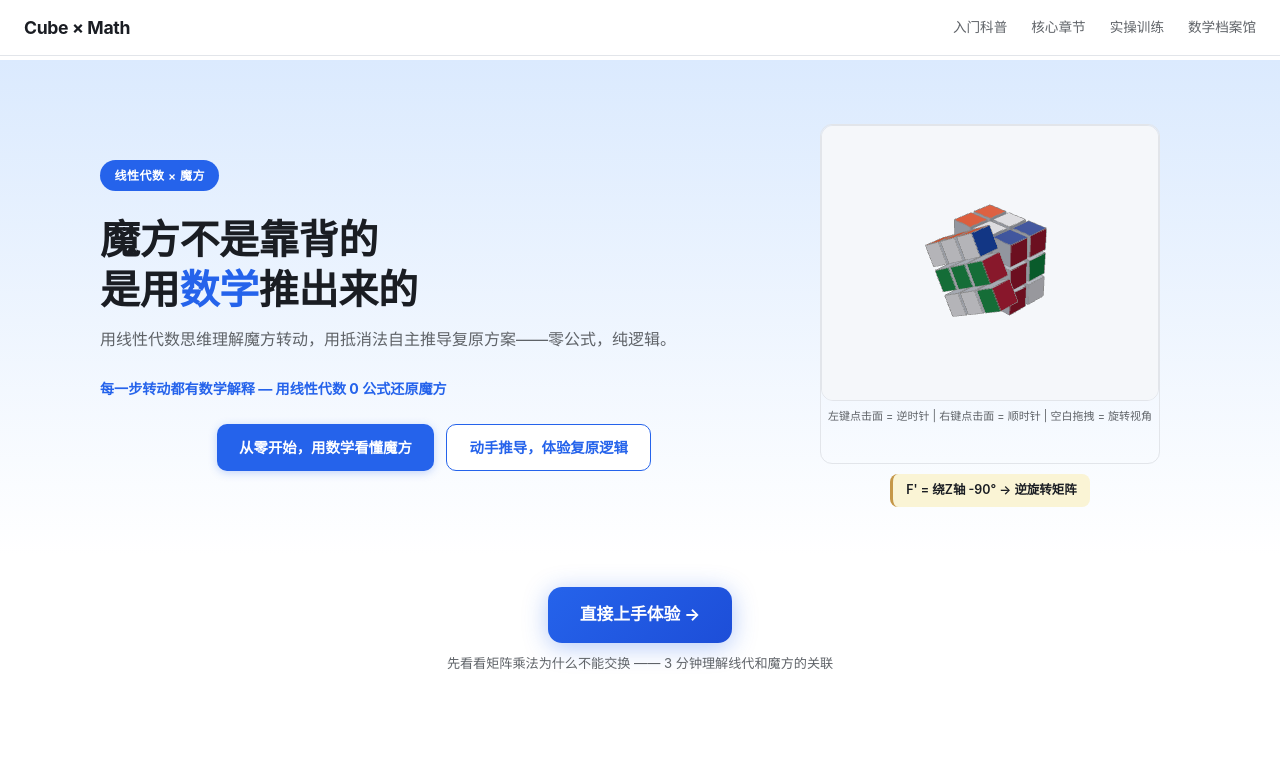
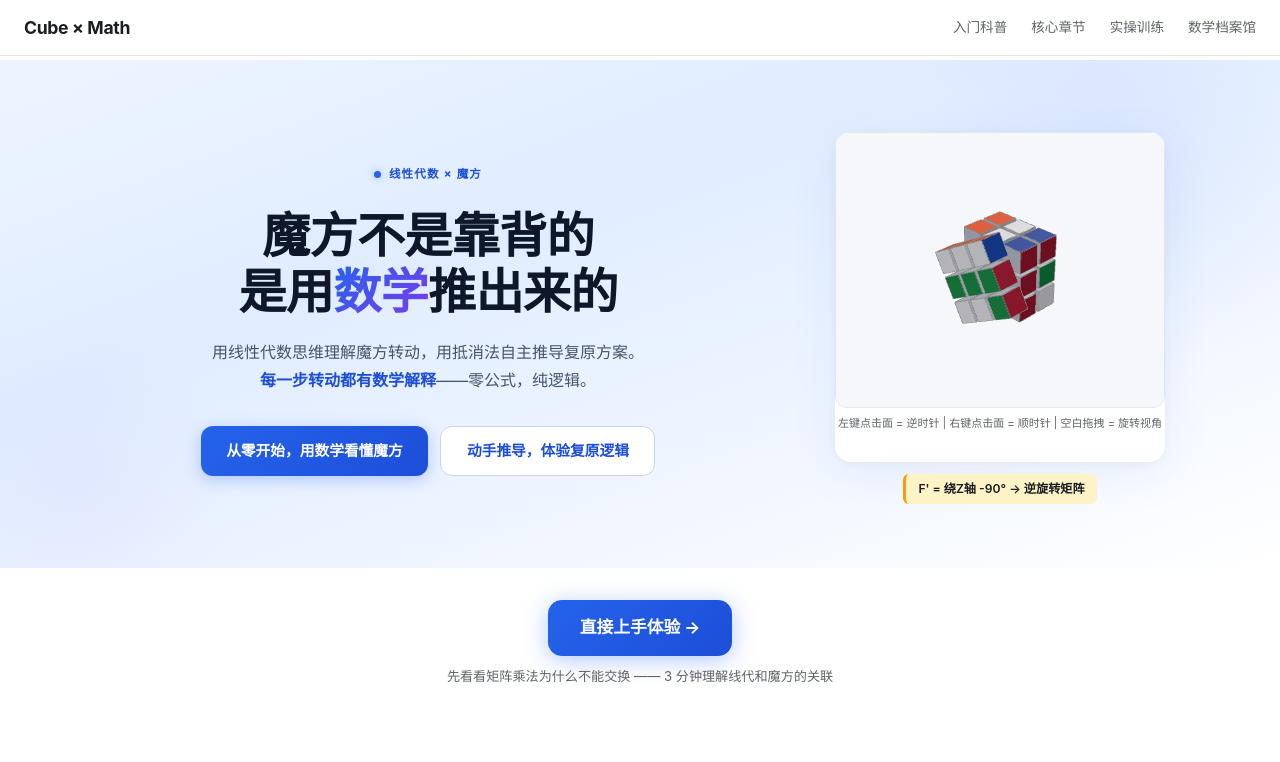
Before and after one commit to tommao46/cube-math, a React (Vite) app: page / in a window 1280 px wide. Shown: the top 762 px of the page. Built offline with nearby package versions, Linux system fonts and the light colour scheme.

Commit message:
style: Hero 排版重构 — 居中+轻量+协调
- 左侧文字区居中对齐，badge/标题/描述/按钮中轴连贯

- badge 轻量化(圆点+纯文字)替代蓝底大标签

- tagline 并入 hero-desc 单段描述

- 独立 hero-btn-primary/outline 样式

- 魔方容器阴影优化

```diff
--- a/src/index.css
+++ b/src/index.css
@@ -71,53 +71,170 @@ ul, ol { list-style: none; }
 .section { padding: 3.5rem 0; }
 .section-sm { padding: 2rem 0; }
 
-/* ==================== Hero ==================== */
+/* ==================== 首页 - Hero 区 ==================== */
+
 .hero {
-  padding: 4rem 1.5rem 3rem;
-  background: linear-gradient(180deg, var(--accent-l) 0%, var(--bg) 100%);
+  position: relative;
+  padding: 4.5rem 1.5rem 4rem;
+  background: linear-gradient(160deg, #EEF5FF 0%, #E0ECFF 35%, var(--bg) 100%);
+  overflow: hidden;
+}
+.hero::before {
+  content: '';
+  position: absolute;
+  top: -120px; right: -60px;
+  width: 440px; height: 440px;
+  background: radial-gradient(circle, rgba(37,99,235,0.07) 0%, transparent 70%);
+  border-radius: 50%;
+  pointer-events: none;
+}
+.hero::after {
+  content: '';
+  position: absolute;
+  bottom: -80px; left: -80px;
+  width: 320px; height: 320px;
+  background: radial-gradient(circle, rgba(124,58,237,0.04) 0%, transparent 70%);
+  border-radius: 50%;
+  pointer-events: none;
 }
 .hero-inner {
+  position: relative; z-index: 1;
   max-width: var(--max-w);
   margin: 0 auto;
   display: flex;
   align-items: center;
-  gap: 2rem;
+  gap: 4rem;
 }
+
+/* 左侧文字 */
 .hero-text {
-  flex: 1;
-  text-align: left;
+  flex: 1; min-width: 0;
+  text-align: center;
 }
-.hero-text h1 { max-width: 100%; margin-left: 0; margin-right: 0; }
-.hero-text p.sub { max-width: 100%; margin: 0 0 2rem 0; }
+
+.hero-badge {
+  display: inline-flex; align-items: center; gap: 0.5rem;
+  font-size: 0.72rem; font-weight: 700; letter-spacing: 1.2px;
+  text-transform: uppercase;
+  color: var(--accent-d);
+  margin-bottom: 1.5rem;
+}
+.hero-badge-dot {
+  display: inline-block;
+  width: 7px; height: 7px;
+  border-radius: 50%;
+  background: var(--accent);
+  box-shadow: 0 0 8px rgba(37,99,235,0.4);
+}
+
+.hero-text h1 {
+  font-size: clamp(2.2rem, 5vw, 3rem); font-weight: 800;
+  letter-spacing: -0.6px;
+  line-height: 1.15; color: #0F172A;
+  margin-bottom: 1.2rem;
+}
+.hero-text h1 em {
+  font-style: normal;
+  background: linear-gradient(135deg, #2563EB 0%, #7C3AED 100%);
+  -webkit-background-clip: text;
+  -webkit-text-fill-color: transparent;
+  background-clip: text;
+}
+
+.hero-desc {
+  color: #475569;
+  font-size: 1rem;
+  line-height: 1.75;
+  margin-bottom: 2rem;
+  max-width: 460px;
+  margin-left: auto;
+  margin-right: auto;
+}
+.hero-desc strong {
+  color: var(--accent-d);
+  font-weight: 700;
+}
+
+/* 按钮行 */
+.hero-btn-row {
+  display: flex; gap: 0.75rem;
+  justify-content: center;
+  flex-wrap: wrap;
+}
+
+/* 按钮 */
+.hero-btn-primary,
+.hero-btn-outline {
+  display: inline-flex; align-items: center; gap: 0.4rem;
+  padding: 0.75rem 1.6rem;
+  border-radius: 12px;
+  font-size: 0.92rem; font-weight: 600;
+  text-decoration: none;
+  transition: all 0.2s;
+}
+.hero-btn-primary {
+  background: linear-gradient(135deg, #2563EB, #1D4ED8);
+  color: #fff;
+  box-shadow: 0 4px 16px rgba(37,99,235,0.3);
+}
+.hero-btn-primary:hover {
+  transform: translateY(-1px);
+  box-shadow: 0 6px 24px rgba(37,99,235,0.4);
+}
+.hero-btn-outline {
+  background: #fff;
+  color: var(--accent-d);
+  border: 1.5px solid #CBD5E1;
+}
+.hero-btn-outline:hover {
+  background: #F8FAFC;
+  border-color: var(--accent);
+}
+
+/* 右侧魔方 */
 .hero-visual {
-  flex: 0 0 380px;
+  flex: 0 0 360px;
   display: flex;
   flex-direction: column;
   align-items: center;
 }
-.hero-badge {
-  display: inline-block;
-  background: var(--accent); color: #fff;
-  font-size: 0.75rem; font-weight: 600;
-  padding: 0.35rem 0.9rem; border-radius: 20px;
-  margin-bottom: 1.5rem; letter-spacing: 0.5px;
+.hero-cube-wrap {
+  width: 330px; height: 330px;
+  border-radius: 16px;
+  overflow: hidden;
+  background: var(--bg);
+  box-shadow: 0 12px 48px rgba(37,99,235,0.08), 0 2px 8px rgba(0,0,0,0.04);
+  transition: box-shadow 0.4s;
 }
-.hero-text h1 {
-  font-size: clamp(1.8rem, 4vw, 2.5rem); font-weight: 800;
-  letter-spacing: -0.3px; margin-bottom: 0.75rem;
-  line-height: 1.25;
+.hero-cube-wrap:hover {
+  box-shadow: 0 16px 56px rgba(37,99,235,0.12), 0 4px 12px rgba(0,0,0,0.06);
 }
-.hero-text h1 em { font-style: normal; color: var(--accent); }
-.hero-text p.sub {
-  color: var(--ink2); font-size: 1rem;
-  line-height: 1.6;
+.hero-label {
+  margin-top: 0.75rem;
+  min-height: 1.8rem;
+  display: flex; align-items: center; justify-content: center;
 }
+.hero-label-inner {
+  padding: 0.3rem 0.8rem;
+  border-radius: 6px;
+  font-size: 0.76rem; font-weight: 600;
+  border-left: 3px solid transparent;
+  animation: labelFadeIn 0.3s ease;
+}
+@keyframes labelFadeIn {
+  from { opacity: 0; transform: translateY(-3px); }
+  to   { opacity: 1; transform: translateY(0); }
+}
+
 @media (max-width: 768px) {
-  .hero-inner { flex-direction: column; text-align: center; }
+  .hero { padding: 2.5rem 1.5rem 2.5rem; }
+  .hero-inner { flex-direction: column; gap: 2.5rem; }
   .hero-text { text-align: center; }
-  .hero-text h1, .hero-text p.sub { margin-left: auto; margin-right: auto; }
+  .hero-desc { max-width: 100%; }
   .hero-visual { flex: none; width: 100%; }
-  .hero-text .btn-row { justify-content: center; }
+  .hero-cube-wrap { width: 260px; height: 260px; }
+  .btn-row { flex-direction: column; align-items: center; }
+  .hero-btn-primary, .hero-btn-outline { width: 100%; justify-content: center; }
 }
 
 /* ==================== 按钮 ==================== */
--- a/src/pages/Landing.tsx
+++ b/src/pages/Landing.tsx
@@ -50,43 +50,32 @@ export default function Landing() {
         <div className="hero-inner">
           {/* 左：文字区 */}
           <div className="hero-text">
-            <div className="hero-badge">线性代数 × 魔方</div>
+            <div className="hero-badge"><span className="hero-badge-dot" />线性代数 × 魔方</div>
             <h1>魔方不是靠背的<br />是用<em>数学</em>推出来的</h1>
-            <p className="sub">
-              用线性代数思维理解魔方转动，用抵消法自主推导复原方案——零公式，纯逻辑。
+            <p className="hero-desc">
+              用线性代数思维理解魔方转动，用抵消法自主推导复原方案。<br />
+              <strong>每一步转动都有数学解释</strong>——零公式，纯逻辑。
             </p>
-            <p style={{
-              fontSize: '0.88rem', fontWeight: 700, color: 'var(--accent)',
-              marginTop: '-0.5rem', marginBottom: '1.5rem',
-            }}>
-              每一步转动都有数学解释 — 用线性代数 0 公式还原魔方
-            </p>
-            <div className="btn-row">
-              <Link to="/chapter/intro" className="btn btn-primary">从零开始，用数学看懂魔方</Link>
-              <Link to="/chapter/solve" className="btn btn-outline">动手推导，体验复原逻辑</Link>
+            <div className="hero-btn-row">
+              <Link to="/chapter/intro" className="hero-btn-primary">从零开始，用数学看懂魔方</Link>
+              <Link to="/chapter/solve" className="hero-btn-outline">动手推导，体验复原逻辑</Link>
             </div>
           </div>
 
           {/* 右：3D 魔方 + 公式标注 */}
           <div className="hero-visual">
-            <div style={{
-              width: '340px', height: '340px',
-              borderRadius: 'var(--radius)',
-              overflow: 'hidden', border: '1px solid var(--rule)',
-            }}>
+            <div className="hero-cube-wrap">
               <Cube3DView ref={cubeRef} disableStore />
             </div>
-            <div style={{ marginTop: '0.6rem', minHeight: '2rem' }}>
+            <div className="hero-label">
               {stepIndex >= 0 && (
-                <div style={{
-                  padding: '0.4rem 0.8rem', borderRadius: '8px',
-                  background: stepIndex < SCRAMBLE_MOVES.length ? '#EFF6FF' : '#FEF3C7',
-                  fontSize: '0.78rem', fontWeight: 600,
-                  borderLeft: `3px solid ${
-                    stepIndex < SCRAMBLE_MOVES.length ? '#3B82F6' : '#F59E0B'
-                  }`,
-                  transition: 'all 0.3s ease',
-                }}>
+                <div
+                  className="hero-label-inner"
+                  style={{
+                    background: stepIndex < SCRAMBLE_MOVES.length ? '#EFF6FF' : '#FEF3C7',
+                    borderLeftColor: stepIndex < SCRAMBLE_MOVES.length ? '#3B82F6' : '#F59E0B',
+                  }}
+                >
                   {stepIndex < SCRAMBLE_MOVES.length
                     ? `打乱中… ${SCRAMBLE_MOVES[stepIndex]}`
                     : solveLabels[stepIndex - SCRAMBLE_MOVES.length]?.text ?? '…'}
```
